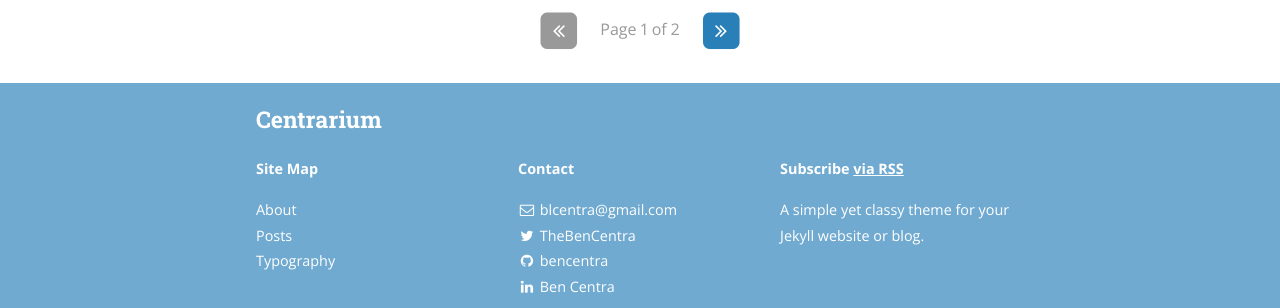
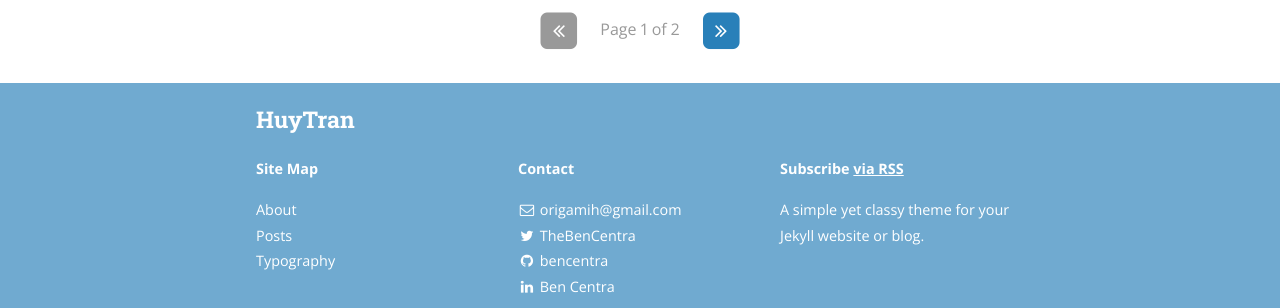
Before and after one commit to origamih/page, a Jekyll site: the page built from index.html, in a window 1280 px wide and 900 px high, scrolled down 1301 px. Shown: the part 568-876 px from the top of the window. Built offline with Jekyll 4.4.1, drawn with Linux system fonts in a browser that asks for light colours; nearby versions of some CDN libraries; the list of posts is cut into pages by our own code.

Commit message:
add config

```diff
--- a/_config.yml
+++ b/_config.yml
@@ -9,17 +9,17 @@ exclude:
   - "/vendor/"
 
 # Site settings
-title: Centrarium
+title: HuyTran
 subtitle: "A simple yet classy theme for your Jekyll website or blog"
-email: blcentra@gmail.com
-name: Ben Centra
+email: origamih@gmail.com
+name: Huy Tran
 description: >
   A simple yet classy theme for your Jekyll website or blog.
 # Base URL of site (i.e. /blog). It should always start with a slash,
 # and never end with a slash. Set it to a blank value if hosting at the
 # root of your server.
-baseurl: "/centrarium" # the subpath of your site, e.g. /blog/
-url: "http://bencentra.github.io" # the base hostname & protocol for your site
+baseurl: "/page" # the subpath of your site, e.g. /blog/
+url: "http://origamih.github.io" # the base hostname & protocol for your site
 cover: "/assets/header_image.jpg"
 logo: "/assets/logo.png"
 
```
